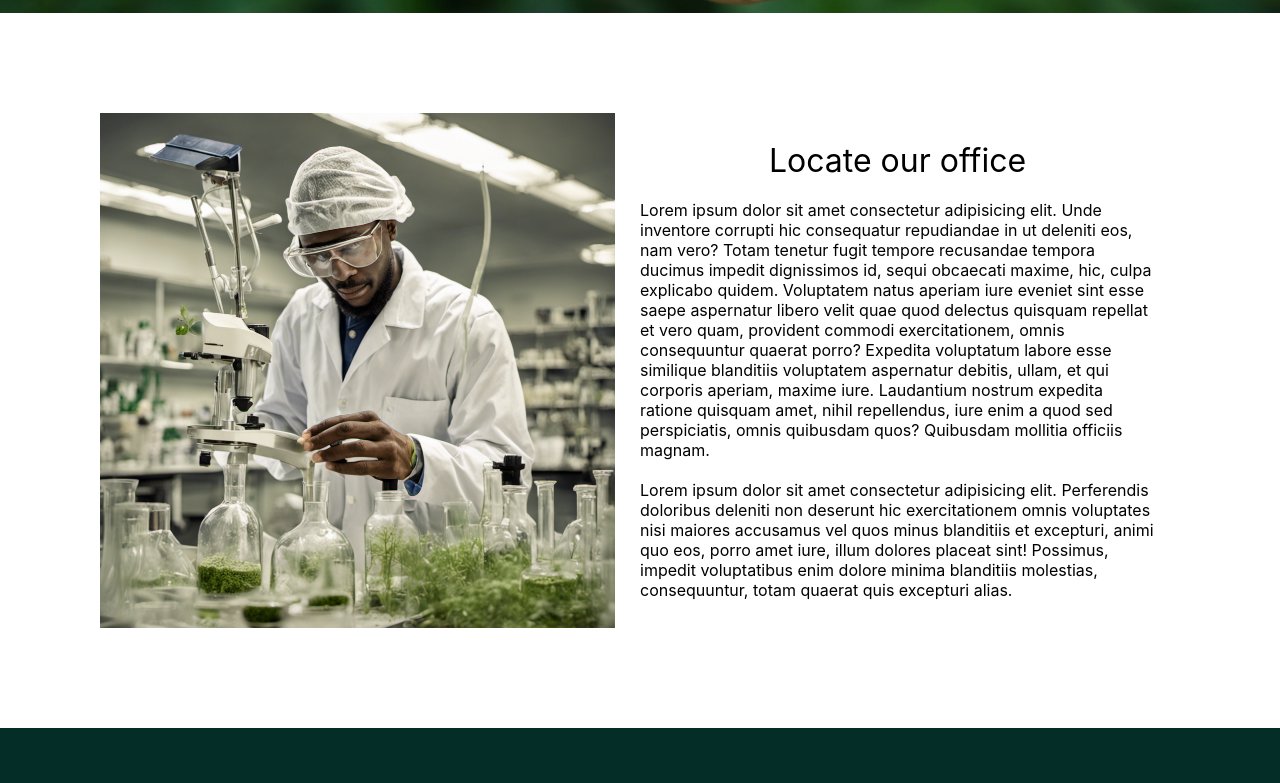
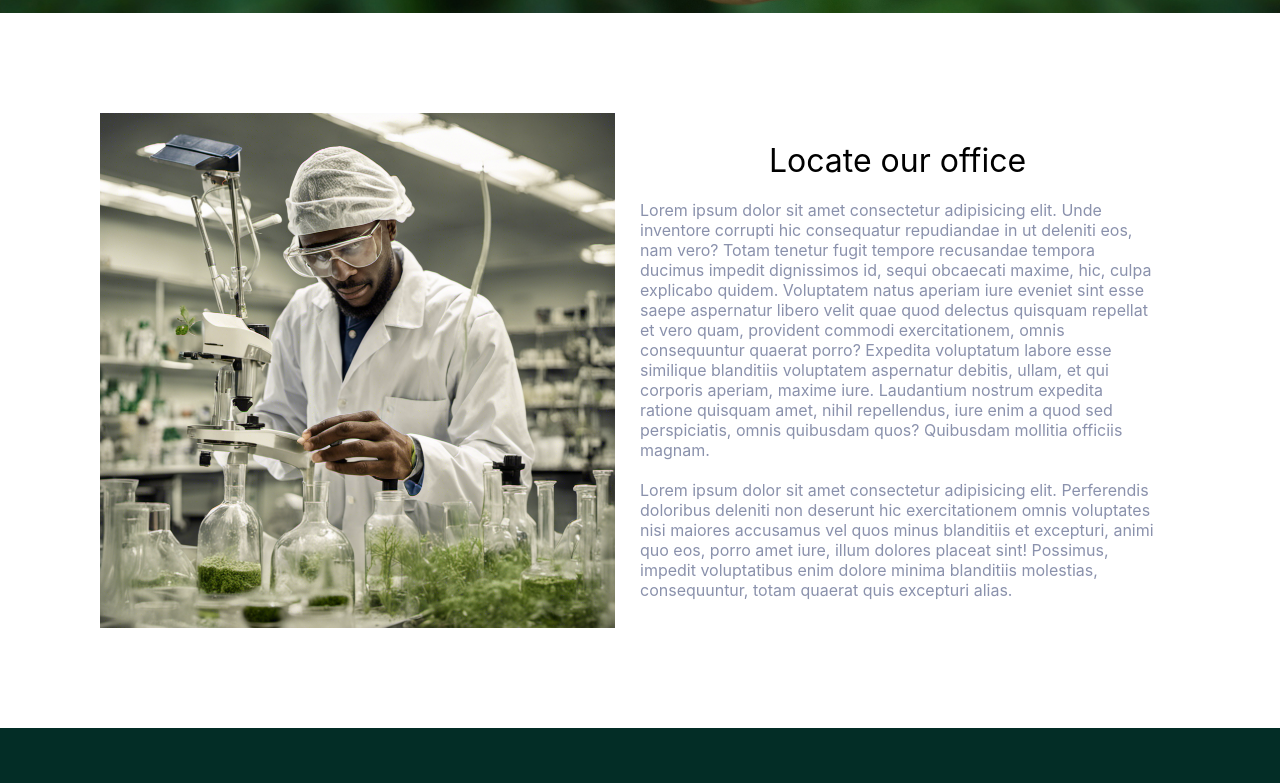
Before and after one commit to PyJim/agrohao-gh, a Vue app: page /contacts in a window 1280 px wide. Shown: the part 607-1390 px from the top of the page. Built offline with nearby package versions, Linux system fonts and the light colour scheme; grey boxes are pictures that could not be loaded.

Commit message:
text color for location

```diff
--- a/src/views/contacts/OurLocation.vue
+++ b/src/views/contacts/OurLocation.vue
@@ -50,6 +50,9 @@
         margin-bottom: 20px;
         text-align: center;
     }
+    .texts p{
+        color: #8A91Ac;
+    }
     @media(max-width: 1110px){
         .main{
             flex-direction: column;
```
